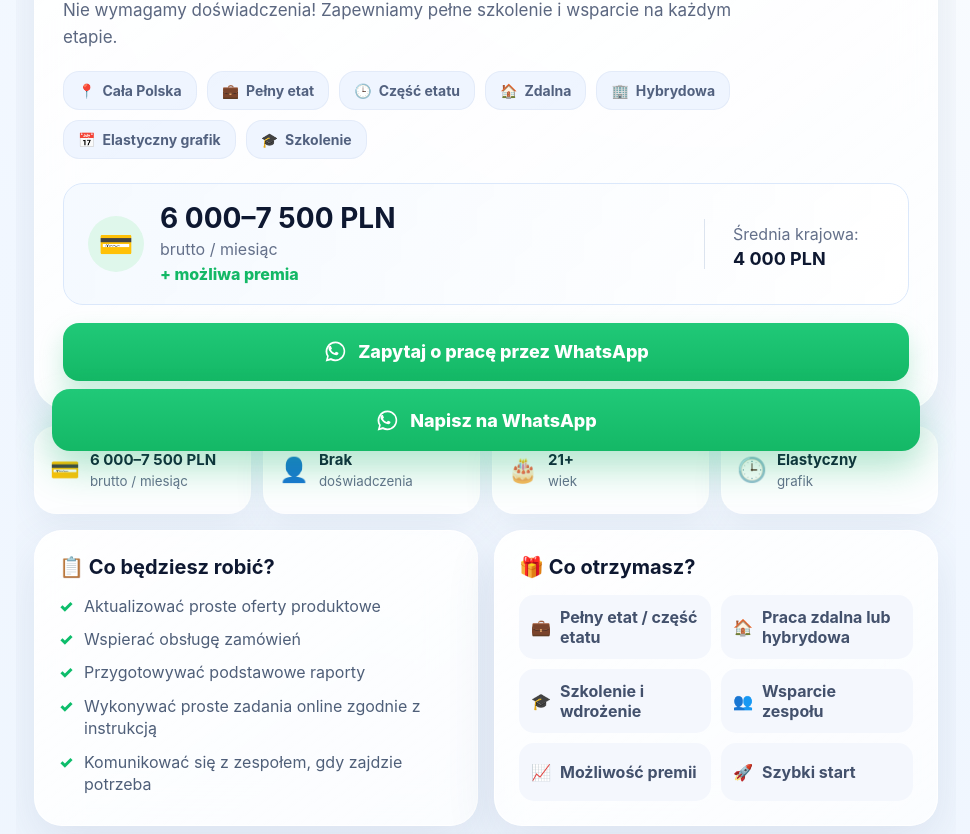
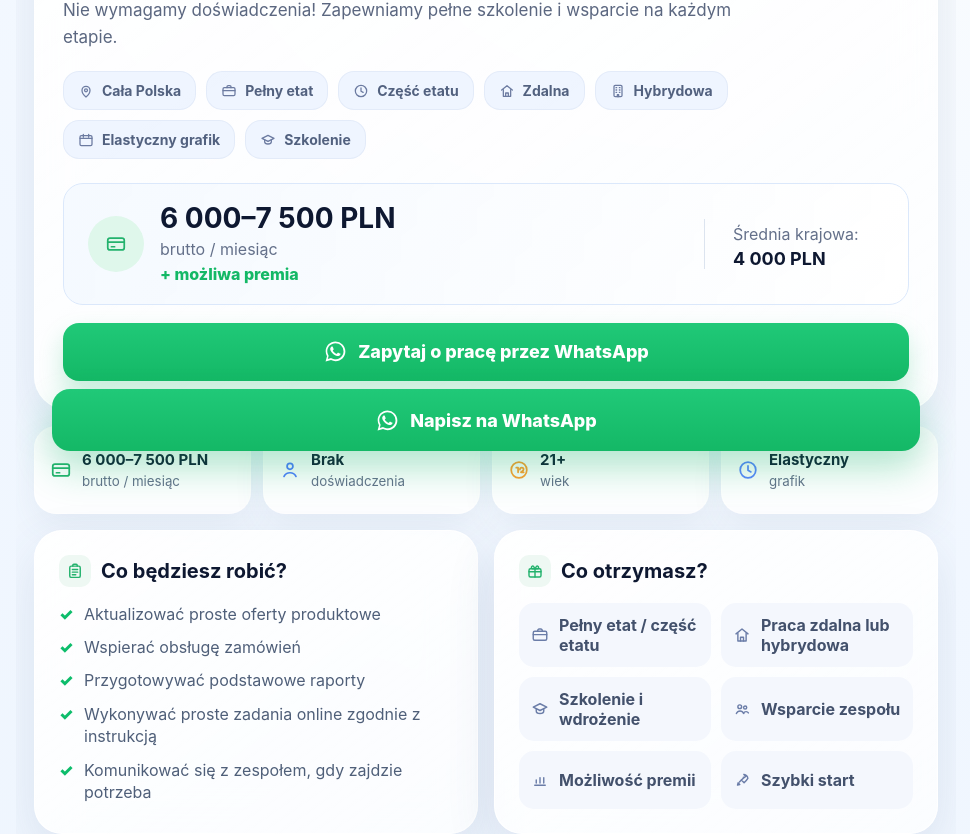
Before and after one commit to michaelminhtp-ws/ws-ecommerce-, a Next.js app: page / in a window 1280 px wide. Shown: the part 339-1173 px from the top of the page, without its empty margins (154-1124 px from the left). Built offline with nearby package versions, Linux system fonts and the light colour scheme.

Commit message:
Update page.tsx

```diff
--- a/app/page.tsx
+++ b/app/page.tsx
@@ -1,13 +1,32 @@
 'use client';
 
+type IconName =
+  | 'location'
+  | 'briefcase'
+  | 'clock'
+  | 'home'
+  | 'building'
+  | 'calendar'
+  | 'graduation'
+  | 'card'
+  | 'user'
+  | 'users'
+  | 'chart'
+  | 'rocket'
+  | 'clipboard'
+  | 'gift'
+  | 'shield'
+  | 'heart'
+  | 'age';
+
 const features = [
-  ['📍', 'Cała Polska'],
-  ['💼', 'Pełny etat'],
-  ['🕒', 'Część etatu'],
-  ['🏠', 'Zdalna'],
-  ['🏢', 'Hybrydowa'],
-  ['📅', 'Elastyczny grafik'],
-  ['🎓', 'Szkolenie'],
+  { icon: 'location' as IconName, label: 'Cała Polska' },
+  { icon: 'briefcase' as IconName, label: 'Pełny etat' },
+  { icon: 'clock' as IconName, label: 'Część etatu' },
+  { icon: 'home' as IconName, label: 'Zdalna' },
+  { icon: 'building' as IconName, label: 'Hybrydowa' },
+  { icon: 'calendar' as IconName, label: 'Elastyczny grafik' },
+  { icon: 'graduation' as IconName, label: 'Szkolenie' },
 ];
 
 const tasks = [
@@ -29,12 +48,12 @@
 ];
 
 const benefits = [
-  ['💼', 'Pełny etat / część etatu'],
-  ['🏠', 'Praca zdalna lub hybrydowa'],
-  ['🎓', 'Szkolenie i wdrożenie'],
-  ['👥', 'Wsparcie zespołu'],
-  ['📈', 'Możliwość premii'],
-  ['🚀', 'Szybki start'],
+  { icon: 'briefcase' as IconName, label: 'Pełny etat / część etatu' },
+  { icon: 'home' as IconName, label: 'Praca zdalna lub hybrydowa' },
+  { icon: 'graduation' as IconName, label: 'Szkolenie i wdrożenie' },
+  { icon: 'users' as IconName, label: 'Wsparcie zespołu' },
+  { icon: 'chart' as IconName, label: 'Możliwość premii' },
+  { icon: 'rocket' as IconName, label: 'Szybki start' },
 ];
 
 const reviews = [
@@ -80,18 +99,255 @@
   ],
 ];
 
-function WhatsAppIcon() {
+function BaseIcon({
+  children,
+  size = 20,
+  color = 'currentColor',
+}: {
+  children: React.ReactNode;
+  size?: number;
+  color?: string;
+}) {
   return (
-    <svg viewBox="0 0 32 32" aria-hidden="true" className="waIcon">
+    <svg
+      viewBox="0 0 24 24"
+      width={size}
+      height={size}
+      aria-hidden="true"
+      style={{
+        display: 'inline-block',
+        flexShrink: 0,
+        color,
+        verticalAlign: 'middle',
+      }}
+      fill="none"
+      stroke="currentColor"
+      strokeWidth="1.9"
+      strokeLinecap="round"
+      strokeLinejoin="round"
+    >
+      {children}
+    </svg>
+  );
+}
+
+function Icon({
+  name,
+  size = 20,
+  color = 'currentColor',
+}: {
+  name: IconName;
+  size?: number;
+  color?: string;
+}) {
+  switch (name) {
+    case 'location':
+      return (
+        <BaseIcon size={size} color={color}>
+          <path d="M12 21s-6-4.35-6-10a6 6 0 1 1 12 0c0 5.65-6 10-6 10Z" />
+          <circle cx="12" cy="11" r="2.2" />
+        </BaseIcon>
+      );
+
+    case 'briefcase':
+      return (
+        <BaseIcon size={size} color={color}>
+          <rect x="3" y="7" width="18" height="12" rx="2" />
+          <path d="M9 7V5.8A1.8 1.8 0 0 1 10.8 4h2.4A1.8 1.8 0 0 1 15 5.8V7" />
+          <path d="M3 11.5h18" />
+        </BaseIcon>
+      );
+
+    case 'clock':
+      return (
+        <BaseIcon size={size} color={color}>
+          <circle cx="12" cy="12" r="8.5" />
+          <path d="M12 7.5v4.8l3.2 1.8" />
+        </BaseIcon>
+      );
+
+    case 'home':
+      return (
+        <BaseIcon size={size} color={color}>
+          <path d="M4 10.5 12 4l8 6.5" />
+          <path d="M6.5 9.8V20h11V9.8" />
+          <path d="M10 20v-5h4v5" />
+        </BaseIcon>
+      );
+
+    case 'building':
+      return (
+        <BaseIcon size={size} color={color}>
+          <rect x="6" y="3.5" width="12" height="17" rx="1.8" />
+          <path d="M9 7h1M14 7h1M9 10.5h1M14 10.5h1M9 14h1M14 14h1" />
+          <path d="M11 20.5v-3h2v3" />
+        </BaseIcon>
+      );
+
+    case 'calendar':
+      return (
+        <BaseIcon size={size} color={color}>
+          <rect x="3" y="5.5" width="18" height="15" rx="2" />
+          <path d="M8 3.5v4M16 3.5v4M3 9.5h18" />
+        </BaseIcon>
+      );
+
+    case 'graduation':
+      return (
+        <BaseIcon size={size} color={color}>
+          <path d="M3 9.5 12 5l9 4.5-9 4.5-9-4.5Z" />
+          <path d="M7 11.5v3.2c0 1.8 2.2 3.3 5 3.3s5-1.5 5-3.3v-3.2" />
+        </BaseIcon>
+      );
+
+    case 'card':
+      return (
+        <BaseIcon size={size} color={color}>
+          <rect x="3" y="5.5" width="18" height="13" rx="2.5" />
+          <path d="M3 10h18" />
+          <path d="M7 15h3.5" />
+        </BaseIcon>
+      );
+
+    case 'user':
+      return (
+        <BaseIcon size={size} color={color}>
+          <circle cx="12" cy="8" r="3.2" />
+          <path d="M5.5 19c1.3-2.6 3.7-4 6.5-4s5.2 1.4 6.5 4" />
+        </BaseIcon>
+      );
+
+    case 'users':
+      return (
+        <BaseIcon size={size} color={color}>
+          <circle cx="9" cy="9" r="2.5" />
+          <circle cx="16.2" cy="10" r="2.1" />
+          <path d="M4.5 18c1-2.2 2.9-3.4 4.9-3.4s3.9 1.2 4.9 3.4" />
+          <path d="M14 17.8c.7-1.5 2-2.3 3.5-2.3 1.3 0 2.4.6 3 1.7" />
+        </BaseIcon>
+      );
+
+    case 'chart':
+      return (
+        <BaseIcon size={size} color={color}>
+          <path d="M5 19h14" />
+          <path d="M7 16v-4" />
+          <path d="M12 16V9" />
+          <path d="M17 16v-7" />
+        </BaseIcon>
+      );
+
+    case 'rocket':
+      return (
+        <BaseIcon size={size} color={color}>
+          <path d="M14.5 4.5c2.8.3 5 2.5 5.3 5.3-1.1 1.8-2.8 3.8-5 5.9l-3.6-3.6c2.1-2.2 4.1-3.9 5.9-5Z" />
+          <path d="M11.2 12.1 8.6 14.7" />
+          <path d="M9 18l-3 .8.8-3L9 18Z" />
+          <path d="M13.8 8.2h.01" />
+        </BaseIcon>
+      );
+
+    case 'clipboard':
+      return (
+        <BaseIcon size={size} color={color}>
+          <rect x="5" y="5.5" width="14" height="15" rx="2" />
+          <path d="M9 5.5v-1a1.5 1.5 0 0 1 1.5-1.5h3A1.5 1.5 0 0 1 15 4.5v1" />
+          <path d="M8.5 10h7M8.5 13.5h7M8.5 17h4.5" />
+        </BaseIcon>
+      );
+
+    case 'gift':
+      return (
+        <BaseIcon size={size} color={color}>
+          <rect x="4" y="9" width="16" height="11" rx="2" />
+          <path d="M12 9v11M4 13h16" />
+          <path d="M12 9H8.8A1.8 1.8 0 1 1 10 5.7L12 9Z" />
+          <path d="M12 9h3.2A1.8 1.8 0 1 0 14 5.7L12 9Z" />
+        </BaseIcon>
+      );
+
+    case 'shield':
+      return (
+        <BaseIcon size={size} color={color}>
+          <path d="M12 3.5 19 6v5.5c0 4.2-2.7 7.4-7 9-4.3-1.6-7-4.8-7-9V6l7-2.5Z" />
+        </BaseIcon>
+      );
+
+    case 'heart':
+      return (
+        <BaseIcon size={size} color={color}>
+          <path d="M12 20s-6.5-4.3-8.3-8a4.8 4.8 0 0 1 8.3-4.7A4.8 4.8 0 0 1 20.3 12C18.5 15.7 12 20 12 20Z" />
+        </BaseIcon>
+      );
+
+    case 'age':
+      return (
+        <BaseIcon size={size} color={color}>
+          <circle cx="12" cy="12" r="8.5" />
+          <path d="M9 9.5h2v5" />
+          <path d="M13 11.5c0-1.2.9-2 2.1-2 1.1 0 1.9.7 1.9 1.8 0 .9-.4 1.4-1.4 2.1l-1.5 1.1h3" />
+        </BaseIcon>
+      );
+
+    default:
+      return null;
+  }
+}
+
+function WhatsAppIcon({ size = 22 }: { size?: number }) {
+  return (
+    <svg
+      viewBox="0 0 32 32"
+      width={size}
+      height={size}
+      aria-hidden="true"
+      className="waIcon"
+      style={{ display: 'inline-block', flexShrink: 0 }}
+    >
       <path
         fill="currentColor"
-        d="M19.11 17.35c-.31-.16-1.84-.91-2.13-1.01-.28-.1-.49-.16-.7.16-.21.31-.8 1.01-.98 1.22-.18.21-.36.23-.67.08-.31-.16-1.31-.48-2.5-1.54-.92-.82-1.55-1.84-1.73-2.15-.18-.31-.02-.48.14-.64.14-.14.31-.36.47-.54.16-.18.21-.31.31-.52.1-.21.05-.39-.03-.54-.08-.16-.7-1.69-.96-2.31-.25-.61-.51-.53-.7-.54h-.6c-.21 0-.54.08-.83.39-.28.31-1.09 1.07-1.09 2.6s1.12 3.02 1.27 3.23c.16.21 2.2 3.36 5.33 4.71.74.32 1.32.51 1.77.65.74.24 1.42.2 1.96.12.6-.09 1.84-.75 2.1-1.48.26-.73.26-1.35.18-1.48-.08-.13-.28-.21-.59-.36Z"
+        d="M16.02 3.2c-6.95 0-12.6 5.6-12.6 12.5 0 2.22.58 4.38 1.69 6.28L3.3 28.8l6.98-1.82a12.66 12.66 0 0 0 5.74 1.38h.01c6.95 0 12.59-5.61 12.59-12.51 0-3.34-1.31-6.48-3.69-8.84A12.52 12.52 0 0 0 16.02 3.2Zm0 22.95h-.01a10.46 10.46 0 0 1-5.34-1.47l-.38-.22-4.14 1.08 1.11-4.02-.24-.41a10.25 10.25 0 0 1-1.57-5.42c0-5.69 4.67-10.32 10.42-10.32 2.78 0 5.38 1.08 7.35 3.04a10.23 10.23 0 0 1 3.06 7.29c0 5.7-4.67 10.33-10.43 10.33Z"
       />
       <path
         fill="currentColor"
-        d="M16.02 3.2a12.63 12.63 0 0 0-10.84 19.1L3.4 28.8l6.65-1.74a12.62 12.62 0 1 0 5.97-23.86Zm0 22.96c-1.88 0-3.72-.51-5.32-1.47l-.38-.23-3.95 1.03 1.05-3.85-.25-.4a10.34 10.34 0 1 1 8.85 4.92Z"
+        d="M21.9 18.54c-.33-.16-1.95-.95-2.25-1.06-.3-.11-.52-.16-.74.17-.22.33-.86 1.06-1.05 1.28-.19.22-.39.25-.72.08-.33-.16-1.39-.51-2.65-1.63-.98-.87-1.65-1.95-1.84-2.28-.19-.33-.02-.5.14-.66.15-.15.33-.39.5-.58.17-.19.22-.33.33-.55.11-.22.06-.41-.03-.58-.09-.16-.74-1.78-1.02-2.44-.27-.65-.54-.56-.74-.57-.18-.01-.39-.01-.6-.01s-.56.08-.85.41c-.3.33-1.14 1.11-1.14 2.71 0 1.59 1.16 3.13 1.32 3.35.17.22 2.27 3.47 5.49 4.87.77.33 1.37.53 1.84.68.77.24 1.47.21 2.02.13.62-.09 1.95-.79 2.22-1.56.27-.77.27-1.43.19-1.56-.08-.14-.3-.22-.63-.38Z"
       />
     </svg>
+  );
+}
+
+function SectionTitle({
+  icon,
+  title,
+}: {
+  icon: IconName;
+  title: string;
+}) {
+  return (
+    <h2
+      style={{
+        display: 'flex',
+        alignItems: 'center',
+        gap: '10px',
+      }}
+    >
+      <span
+        style={{
+          width: 32,
+          height: 32,
+          display: 'inline-flex',
+          alignItems: 'center',
+          justifyContent: 'center',
+          borderRadius: '10px',
+          background: '#eef8f3',
+          color: '#23b26d',
+          flexShrink: 0,
+        }}
+      >
+        <Icon name={icon} size={18} />
+      </span>
+      {title}
+    </h2>
   );
 }
 
@@ -157,17 +413,31 @@
         </p>
 
         <div className="chips">
-          {features.map(([icon, label]) => (
-            <span className="chip" key={label}>
-              <span>{icon}</span>
-              {label}
+          {features.map((item) => (
+            <span
+              className="chip"
+              key={item.label}
+              style={{ display: 'inline-flex', alignItems: 'center', gap: '8px' }}
+            >
+              <Icon name={item.icon} size={16} color="#6c7ba1" />
+              {item.label}
             </span>
           ))}
         </div>
 
         <div className="salaryBox">
           <div className="salaryMain">
-            <div className="salaryIcon">💳</div>
+            <div
+              className="salaryIcon"
+              style={{
+                display: 'flex',
+                alignItems: 'center',
+                justifyContent: 'center',
+                color: '#23b26d',
+              }}
+            >
+              <Icon name="card" size={22} />
+            </div>
 
             <div>
               <strong>6 000–7 500 PLN</strong>
@@ -187,7 +457,16 @@
 
       <section className="quickStats">
         <div className="statCard">
-          <span>💳</span>
+          <span
+            style={{
+              display: 'inline-flex',
+              color: '#23b26d',
+              alignItems: 'center',
+              justifyContent: 'center',
+            }}
+          >
+            <Icon name="card" size={22} />
+          </span>
           <div>
             <strong>6 000–7 500 PLN</strong>
             <small>brutto / miesiąc</small>
@@ -195,7 +474,16 @@
         </div>
 
         <div className="statCard">
-          <span>👤</span>
+          <span
+            style={{
+              display: 'inline-flex',
+              color: '#4f7cff',
+              alignItems: 'center',
+              justifyContent: 'center',
+            }}
+          >
+            <Icon name="user" size={22} />
+          </span>
           <div>
             <strong>Brak</strong>
             <small>doświadczenia</small>
@@ -203,7 +491,16 @@
         </div>
 
         <div className="statCard">
-          <span>🎂</span>
+          <span
+            style={{
+              display: 'inline-flex',
+              color: '#ff9d2e',
+              alignItems: 'center',
+              justifyContent: 'center',
+            }}
+          >
+            <Icon name="age" size={22} />
+          </span>
           <div>
             <strong>21+</strong>
             <small>wiek</small>
@@ -211,7 +508,16 @@
         </div>
 
         <div className="statCard">
-          <span>🕒</span>
+          <span
+            style={{
+              display: 'inline-flex',
+              color: '#5a84ff',
+              alignItems: 'center',
+              justifyContent: 'center',
+            }}
+          >
+            <Icon name="clock" size={22} />
+          </span>
           <div>
             <strong>Elastyczny</strong>
             <small>grafik</small>
@@ -221,7 +527,7 @@
 
       <section className="twoCol">
         <article className="glassCard sectionCard">
-          <h2>📋 Co będziesz robić?</h2>
+          <SectionTitle icon="clipboard" title="Co będziesz robić?" />
 
           <ul className="checkList">
             {tasks.map((item) => (
@@ -231,13 +537,17 @@
         </article>
 
         <article className="glassCard sectionCard">
-          <h2>🎁 Co otrzymasz?</h2>
+          <SectionTitle icon="gift" title="Co otrzymasz?" />
 
           <div className="benefitGrid">
-            {benefits.map(([icon, label]) => (
-              <div className="benefit" key={label}>
-                <span>{icon}</span>
-                {label}
+            {benefits.map((item) => (
+              <div
+                className="benefit"
+                key={item.label}
+                style={{ display: 'flex', alignItems: 'center', gap: '10px' }}
+              >
+                <Icon name={item.icon} size={18} color="#6b7da8" />
+                {item.label}
               </div>
             ))}
           </div>
@@ -245,7 +555,7 @@
       </section>
 
       <section className="glassCard sectionCard requirements">
-        <h2>👤 Czego potrzebujesz?</h2>
+        <SectionTitle icon="user" title="Czego potrzebujesz?" />
 
         <ul className="checkList">
           {requirements.map((item) => (
@@ -336,7 +646,17 @@
       </section>
 
       <section className="trustCard glassCard">
-        <div className="trustIcon">🛡️</div>
+        <div
+          className="trustIcon"
+          style={{
+            display: 'flex',
+            alignItems: 'center',
+            justifyContent: 'center',
+            color: '#5a84ff',
+          }}
+        >
+          <Icon name="shield" size={24} />
+        </div>
 
         <div>
           <strong>Dbamy o Twoje bezpieczeństwo i komfort pracy.</strong>
@@ -345,7 +665,17 @@
           </span>
         </div>
 
-        <div className="heart">♡</div>
+        <div
+          className="heart"
+          style={{
+            display: 'flex',
+            alignItems: 'center',
+            justifyContent: 'center',
+            color: '#c7cfeb',
+          }}
+        >
+          <Icon name="heart" size={20} />
+        </div>
       </section>
 
       <div className="bottomSpacer" />
```
